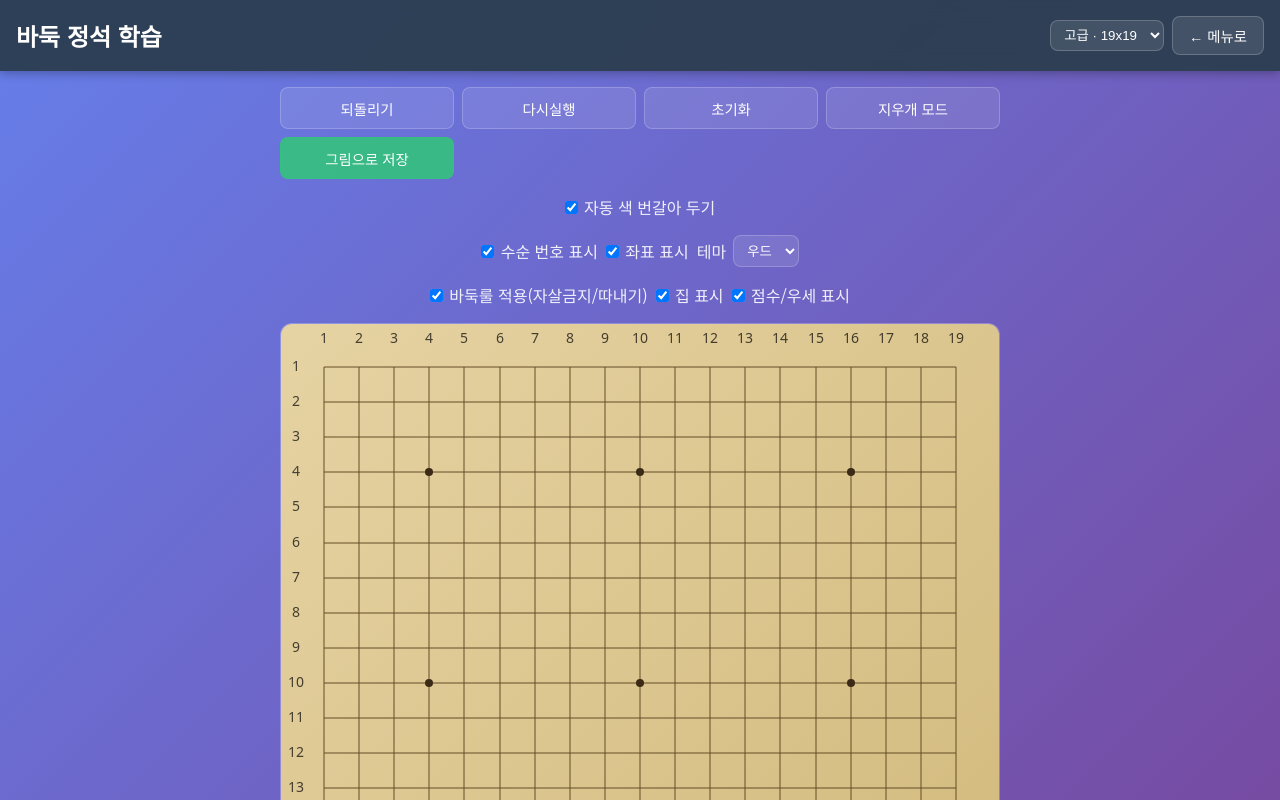
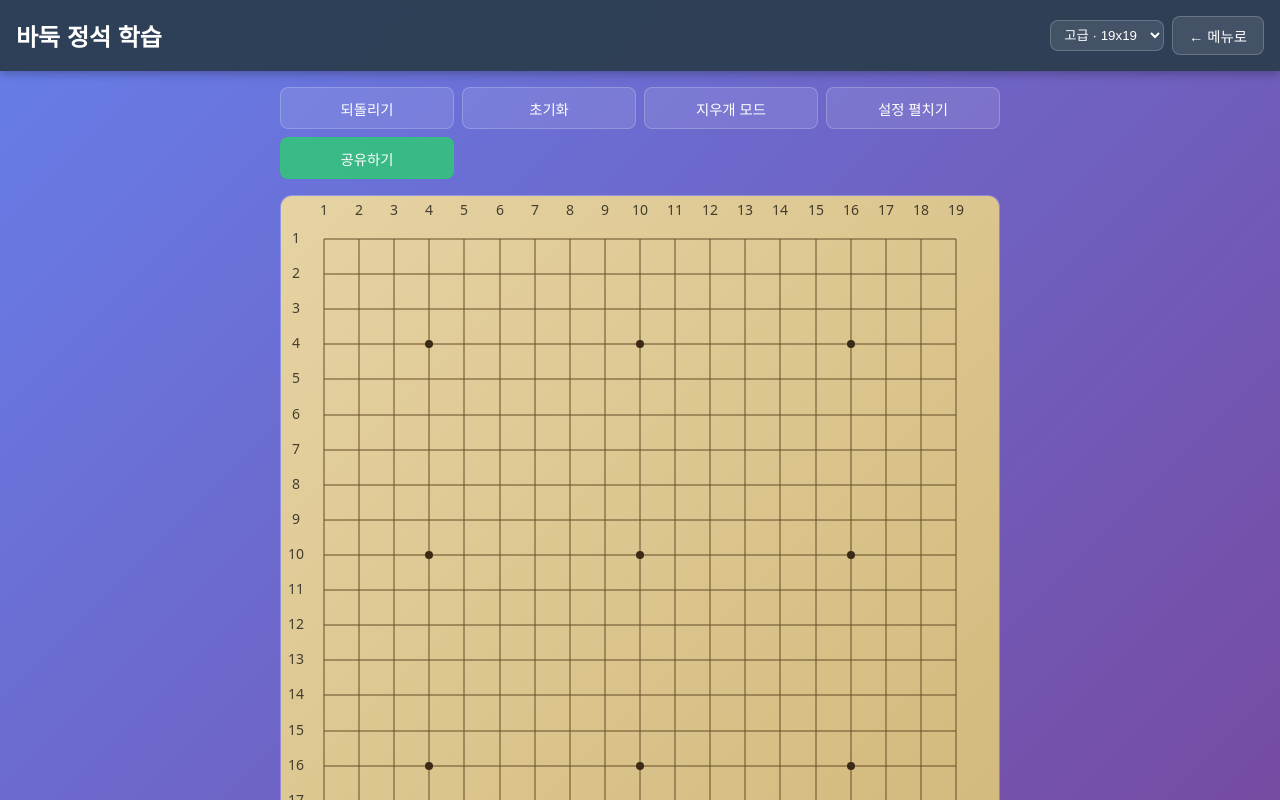
Before and after one commit to devSunni/baduk, a React (Vite) app: page / in a window 1280 px wide. Built offline with nearby package versions, Linux system fonts and the light colour scheme.

Commit message:
feat(manual): collapsible settings panel; remove redo; replace save image with Web Share API (fallback to download)

```diff
--- a/src/components/ManualMode.jsx
+++ b/src/components/ManualMode.jsx
@@ -124,6 +124,7 @@ const ManualMode = ({ boardSize = 19 }) => {
   const [rulesEnabled, setRulesEnabled] = useState(true)
   const [showTerritory, setShowTerritory] = useState(true)
   const [showScore, setShowScore] = useState(true)
+  const [showSettings, setShowSettings] = useState(false)
   const boardRef = useRef(null)
 
   useEffect(() => {
@@ -278,9 +279,27 @@ const ManualMode = ({ boardSize = 19 }) => {
     setCurrentColor(next.currentColor)
   }
 
-  const handleSaveImage = () => {
+  const handleShare = async () => {
     const dataUrl = boardRef.current?.exportAsImage?.()
     if (!dataUrl) return
+
+    try {
+      const res = await fetch(dataUrl)
+      const blob = await res.blob()
+      const file = new File([blob], `baduk_${boardSize}x${boardSize}.png`, { type: 'image/png' })
+
+      if (navigator.canShare && navigator.canShare({ files: [file] })) {
+        await navigator.share({
+          files: [file],
+          title: '바둑판',
+          text: '현재 바둑판을 공유합니다.'
+        })
+        return
+      }
+    } catch (e) {
+      // fall through to download
+    }
+
     const a = document.createElement('a')
     a.href = dataUrl
     a.download = `manual_${boardSize}x${boardSize}.png`
@@ -353,12 +372,14 @@ const ManualMode = ({ boardSize = 19 }) => {
     <Wrapper>
       <Controls>
         <Button onClick={handleUndo}>되돌리기</Button>
-        <Button onClick={handleRedo}>다시실행</Button>
         <Button onClick={handleReset}>초기화</Button>
         <Button onClick={() => setEraser(e => !e)}>{eraser ? '지우개 종료' : '지우개 모드'}</Button>
-        <Button onClick={handleSaveImage} variant="primary">그림으로 저장</Button>
+        <Button onClick={() => setShowSettings(s => !s)}>{showSettings ? '설정 접기' : '설정 펼치기'}</Button>
+        <Button onClick={handleShare} variant="primary">공유하기</Button>
       </Controls>
 
+      {showSettings && (
+        <>
           <Row>
             <Label>
               <Checkbox type="checkbox" checked={autoColor} onChange={(e) => setAutoColor(e.target.checked)} />
@@ -404,6 +425,8 @@ const ManualMode = ({ boardSize = 19 }) => {
               점수/우세 표시
             </Label>
           </Row>
+        </>
+      )}
 
       <BadukBoard
         ref={boardRef}
@@ -426,7 +449,7 @@ const ManualMode = ({ boardSize = 19 }) => {
         </Score>
       )}
 
-      <Tip>돌을 눌러 자유롭게 두세요. 자동/수동 색 전환, 지우개, 룰 적용, 집/점수 표시, PNG 저장을 지원합니다.</Tip>
+      <Tip>돌을 눌러 자유롭게 두세요. 자동/수동 색 전환, 지우개, 룰 적용, 집/점수 표시, 공유하기를 지원합니다.</Tip>
     </Wrapper>
   )
 }
```
Lines whose indentation alone changed are shown as unchanged.
